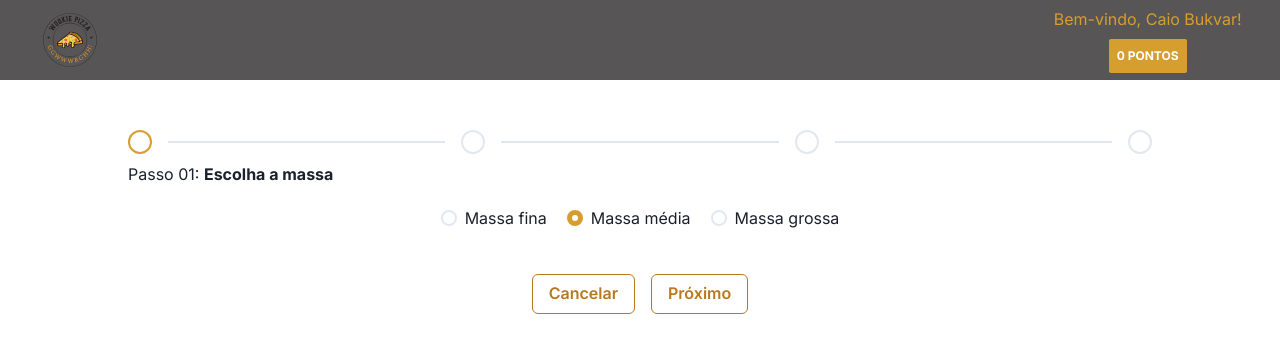
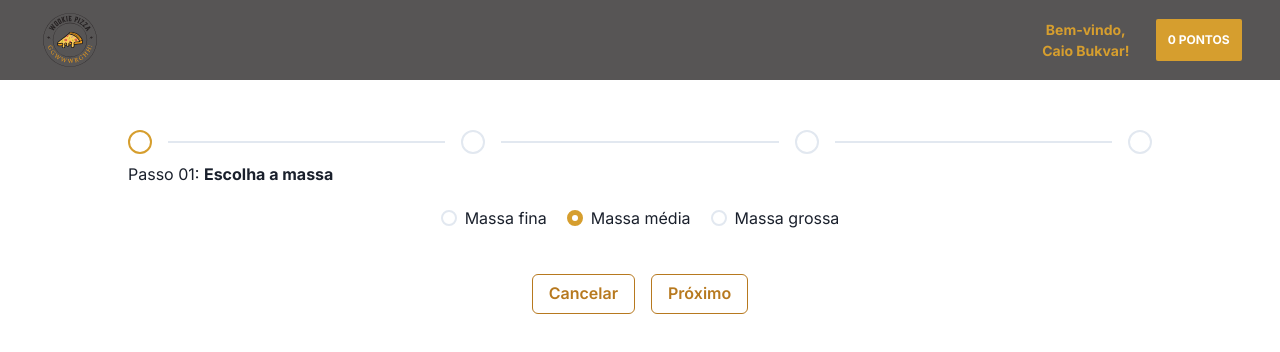
Before and after one commit to caiobukvar/wookie-pizza, a Next.js app: page /Order in a window 1280 px wide. Shown: the top 352 px of the page. Built offline with nearby package versions, Linux system fonts and the light colour scheme.

Commit message:
fix logica

```diff
--- a/src/app/components/Flavors/index.tsx
+++ b/src/app/components/Flavors/index.tsx
@@ -1,4 +1,7 @@
 "use client";
+import { Order } from "@/app/order/page";
+import { setOrder as setOrderAction } from "@/app/stores/orderSlice";
+import { RootState } from "@/app/stores/store";
 import {
   Badge,
   Button,
@@ -12,19 +15,15 @@ import {
   InputGroup,
   Stack,
   Text,
-  Toast,
   VStack,
   Wrap,
   useToast,
 } from "@chakra-ui/react";
 import Image from "next/image";
 import { useEffect, useState } from "react";
+import { useDispatch, useSelector } from "react-redux";
 import pizzaFlavors from "../../api/flavors.json";
 import styles from "./page.module.css";
-import { RootState } from "@/app/stores/store";
-import { useDispatch, useSelector } from "react-redux";
-import { setOrder as setOrderAction } from "@/app/stores/orderSlice";
-import { Order } from "../../order/page";
 
 interface PizzaFlavor {
   id: number;
@@ -127,7 +126,6 @@ const Flavors = () => {
             }
           : flavor
       );
-
       setOrder({
         ...order,
         flavors: updatedFlavors,
@@ -146,7 +144,6 @@ const Flavors = () => {
         ],
       });
     }
-
     toast({
       title: "Pedido adicionado ao carrinho!",
       status: "success",
@@ -192,7 +189,7 @@ const Flavors = () => {
                 <Text fontSize="sm">{pizza.ingredients}</Text>
 
                 <Text color="yellow.600" fontSize="2xl">
-                  R${order.sizePrice + pizza.price}0
+                  R${(order.sizePrice + pizza.price).toFixed(2)}
                 </Text>
 
                 <VStack spacing={0} alignItems="flex-start">
--- a/src/app/components/Navbar/index.tsx
+++ b/src/app/components/Navbar/index.tsx
@@ -21,12 +21,14 @@ export default function Navbar() {
             priority
           />
         </Link>
-        <VStack>
-          <Text>Bem-vindo, {user.name}!</Text>
-          <Badge variant="solid" colorScheme="yellow" p={2}>
+        <HStack textAlign="center" spacing={5}>
+          <Text as="b" fontSize="sm" maxW={100}>
+            Bem-vindo, {user.name}!
+          </Text>
+          <Badge variant="solid" colorScheme="yellow" p={3}>
             {user.points} pontos
           </Badge>
-        </VStack>
+        </HStack>
       </HStack>
     </div>
   );
--- a/src/app/components/Review/index.tsx
+++ b/src/app/components/Review/index.tsx
@@ -1,3 +1,4 @@
+/* eslint-disable react-hooks/exhaustive-deps */
 "use client";
 import { Order } from "@/app/order/page";
 import { setOrder as setOrderAction } from "@/app/stores/orderSlice";
@@ -39,6 +40,16 @@ const Review = () => {
     dispatch(setActiveStep(step));
   };
 
+  const translation: Translation = {
+    thin: "Fina",
+    medium: "Média",
+    thick: "Grossa",
+  };
+
+  const translateDough = (originalDough: string) => {
+    return translation[originalDough] || originalDough;
+  };
+
   const updatePoints = () => {
     dispatch(setPersistedUserPoints(order.points));
   };
@@ -59,23 +70,7 @@ const Review = () => {
       price: totalPrice,
       points: totalPoints,
     });
-
-    updatePoints();
   };
-
-  const translation: Translation = {
-    thin: "Fina",
-    medium: "Média",
-    thick: "Grossa",
-  };
-
-  const translateDough = (originalDough: string) => {
-    return translation[originalDough] || originalDough;
-  };
-
-  useEffect(() => {
-    updateOrder();
-  }, []);
 
   const handleOrder = () => {
     toast({
@@ -84,9 +79,14 @@ const Review = () => {
       duration: 5000,
       isClosable: true,
     });
+    updatePoints();
     router.push("/");
     return dispatch(setActiveStep(0));
   };
+
+  useEffect(() => {
+    updateOrder();
+  }, []);
 
   return (
     <div>
@@ -122,7 +122,7 @@ const Review = () => {
                   Total:
                 </Text>
                 <Text as="b" color="yellow.600" fontSize={32}>
-                  R$ {order.price}0
+                  R$ {order.price.toFixed(2)}
                 </Text>
               </HStack>
               {order.points > 0 && (
```
